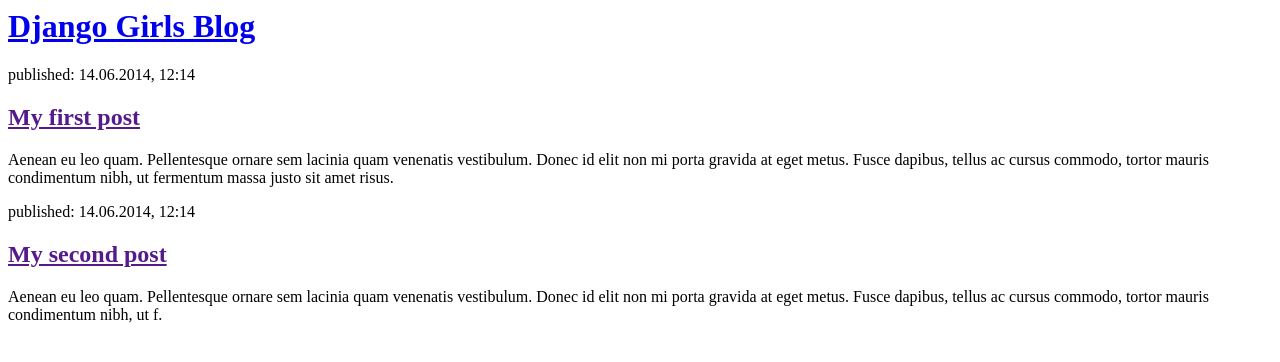
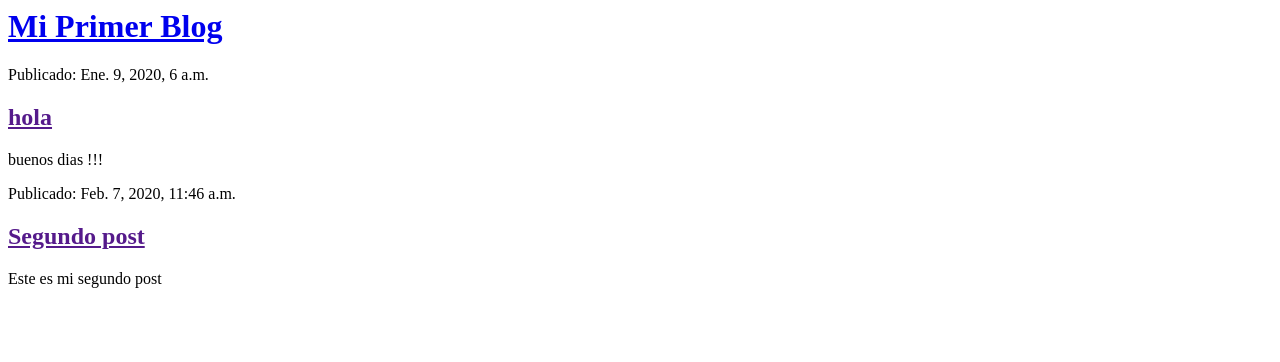
Before and after one commit to TeresaHRivas/my-first-blog, a Django app: page / in a window 1280 px wide. Shown: the top 362 px of the page. Run offline with Django 3.2, Linux system fonts and the light colour scheme; data comes from the database, SQL or seed files in the repository; both versions use the stored data as it was after the commit.

Commit message:
templates modificados para mostrar posts

```diff
--- a/miBlog/templates/miBlog/post_list.html
+++ b/miBlog/templates/miBlog/post_list.html
@@ -1,22 +1,14 @@
-<html>
-    <head>
-        <title>Django Girls blog</title>
+   <head>
+        <title>Blog de Tere </title>
     </head>
-    <body>
-        <div>
-            <h1><a href="/">Django Girls Blog</a></h1>
-        </div>
+<div>
+    <h1><a href="/">Mi Primer Blog</a></h1>
+</div>
 
-        <div>
-            <p>published: 14.06.2014, 12:14</p>
-            <h2><a href="">My first post</a></h2>
-            <p>Aenean eu leo quam. Pellentesque ornare sem lacinia quam venenatis vestibulum. Donec id elit non mi porta gravida at eget metus. Fusce dapibus, tellus ac cursus commodo, tortor mauris condimentum nibh, ut fermentum massa justo sit amet risus.</p>
-        </div>
-
-        <div>
-            <p>published: 14.06.2014, 12:14</p>
-            <h2><a href="">My second post</a></h2>
-            <p>Aenean eu leo quam. Pellentesque ornare sem lacinia quam venenatis vestibulum. Donec id elit non mi porta gravida at eget metus. Fusce dapibus, tellus ac cursus commodo, tortor mauris condimentum nibh, ut f.</p>
-        </div>
-    </body>
-</html>
+{% for post in posts %}
+    <div>
+        <p> Publicado: {{ post.published_date }}</p>
+        <h2><a href="">{{ post.title }}</a></h2>
+        <p>{{ post.text|linebreaksbr }}</p>
+    </div>
+{% endfor %}
--- a/miBlog/views.py
+++ b/miBlog/views.py
@@ -1,6 +1,9 @@
 from django.shortcuts import render
+from .models import Post
+from django.utils import timezone
 
 # Create your views here.
 
 def post_list(request):
-    return render(request, 'miBlog/post_list.html', {})
+    posts = Post.objects.filter(published_date__lte=timezone.now()).order_by('published_date')
+    return render(request, 'miBlog/post_list.html', {'posts': posts})
```
Also changed, not shown: db.sqlite3.
